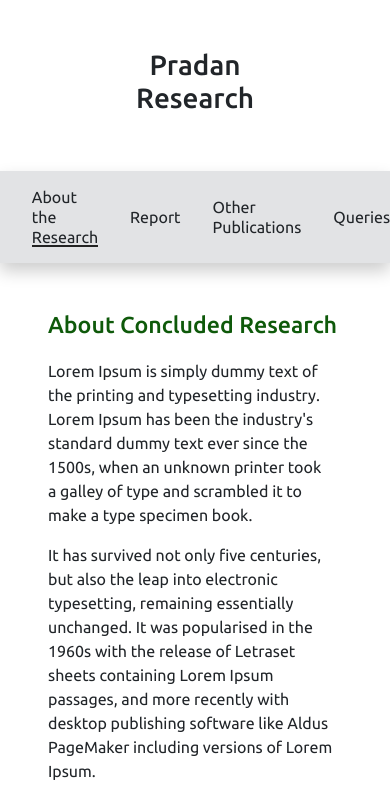
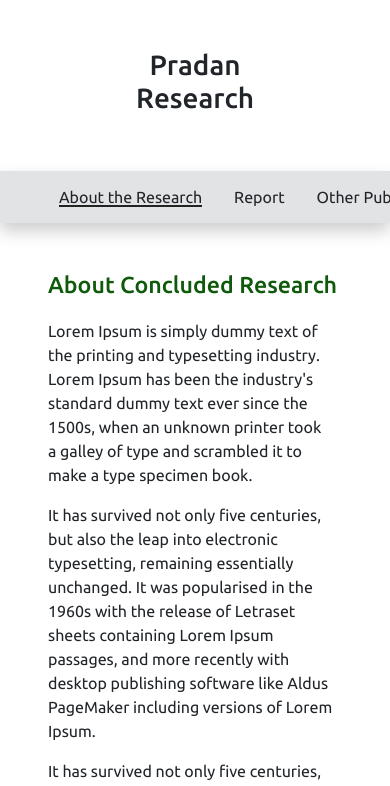
Before and after one commit to kshahaji04/Pradan-Research-Frontend, a Next.js app: page /research/concluded-research/about-the-research in a window 390 px wide. Shown: the top 786 px of the page. Built offline with nearby package versions, Linux system fonts and the light colour scheme; a web font is replaced by a local one.

Commit message:
feat: made the site responsive feat: rg

```diff
--- a/app/components/research/ResearchLayout.tsx
+++ b/app/components/research/ResearchLayout.tsx
@@ -19,7 +19,7 @@ function ResearchLayout({ navItems }: any) {
                         {navItems.map((item: any, index: any) => {
                             return <li key={index} className={`nav-item ${styles.navItem} ${handleActiveLink(item.href)}`} >
                                 {
-                                    <Link className={`nav-link ${styles.navLink}`} href={item.href}>{item.label}</Link>
+                                    <Link className={`nav-link ${styles.navLink}`} style={{whiteSpace:'nowrap'}} href={item.href}>{item.label}</Link>
                                 }
                             </li>
                         })
--- a/app/styles/research/researchLayout.module.css
+++ b/app/styles/research/researchLayout.module.css
@@ -1,32 +1,32 @@
-.navb{
+.navb {
   display: flex;
   flex-direction: row;
   align-items: center;
   justify-content: center;
   margin-bottom: 0;
+  padding-left: 0;
 }
-.navb li{
+.navb li {
   list-style: none;
 }
 
-.master{
+.master {
   box-shadow: 0px 8px 16px 0px rgba(0, 0, 0, 0.2);
   z-index: 999;
   width: 100%;
+  background-color: var(--secondary);
 }
 
-@media(max-width:768px){
-    .master{
+@media (max-width: 768px) {
+  .master {
     overflow: auto;
   }
 }
 
-.main{
-    background-color: var( --secondary);
+/* .main {
+} */
 
-}
-
-.navItem{
+.navItem {
   margin: 16px;
 }
 
@@ -42,19 +42,19 @@
   border-bottom: 0;
 }
 .navLink::after {
-    content: '';
+  content: "";
   position: absolute;
   bottom: 0;
   left: 0;
-    width:0;
+  width: 0;
   height: 2px;
   background-color: var(--black);
-    transition: width 0.3s ease-in-out
+  transition: width 0.3s ease-in-out;
 }
-  .navLink:hover{
+.navLink:hover {
   color: var(--black);
 }
-  .navLink:hover::after{
+.navLink:hover::after {
   width: 100%;
 }
 
@@ -63,17 +63,23 @@
   } */
 
 .active .navLink::before {
-    content: '';
+  content: "";
   position: absolute;
   bottom: 0;
   left: 0;
-    width:100%;
+  width: 100%;
   height: 2px;
   background-color: var(--black);
-    transition: width 0.3s ease-in-out
+  transition: width 0.3s ease-in-out;
 }
 
 .active:hover .navLink {
   pointer-events: none !important;
-    cursor:default !important;
+  cursor: default !important;
 }
+
+@media (max-width: 600px) {
+  .navb{
+    min-width: 600px;
+  }
+}
```
Lines whose indentation alone changed are shown as unchanged.
